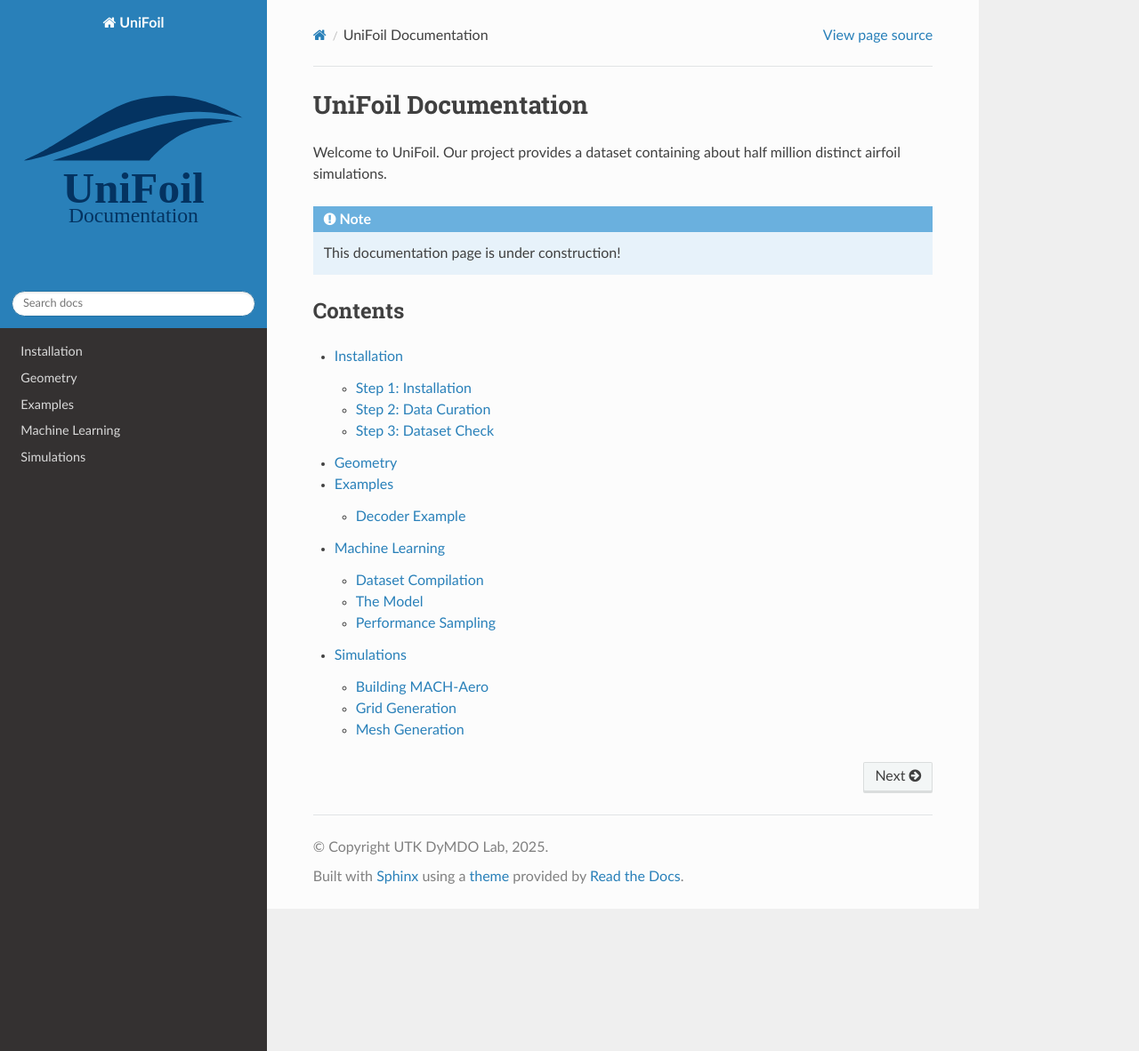
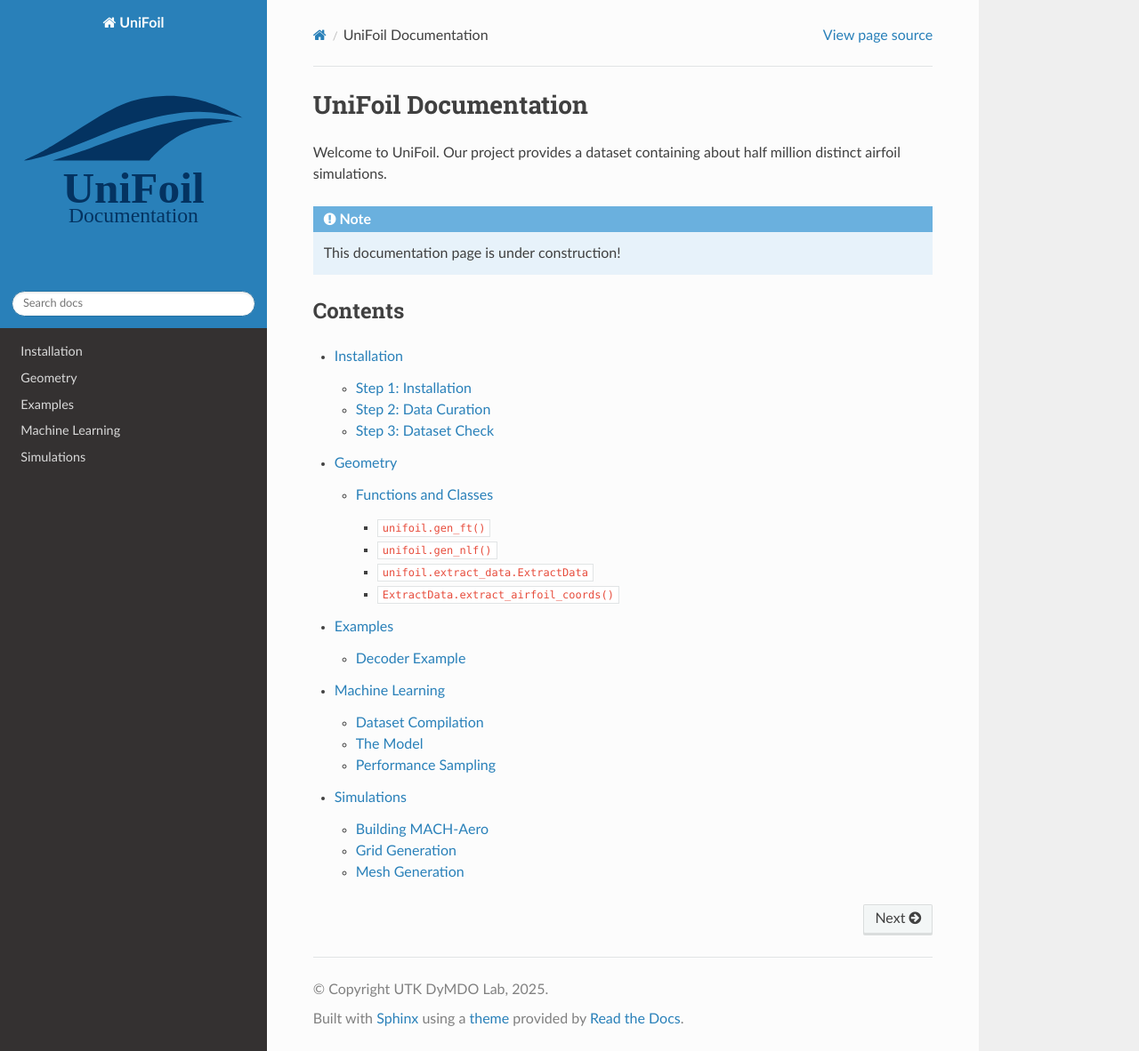
Before and after one commit to BenjaminMelanson/unifoilDocs, a Sphinx documentation site: the page built from docs/source/index.rst, in a window 1280 px wide and 1182 px high. Shown: the whole window at 89% size. Built offline with Sphinx 7.4.7 and the Read the Docs theme 3.1.0, drawn with Linux system fonts in a browser that asks for light colours; part of the change alters nothing that is shown.

```diff
--- a/docs/source/api.rst
+++ b/docs/source/api.rst
@@ -1,37 +1,106 @@
 Geometry
 ========
 
-To begin using UniFoil, import the package:
+The **Geometry** module of UniFoil provides tools to generate and access airfoil geometries from the curated UniFoil dataset.
+This includes creating both *Fully Turbulent (FT)* and *Natural Laminar Flow (NLF)* geometry libraries, as well as extracting airfoil coordinates from different datasets.
+
+The following sequence demonstrates the typical workflow for geometry generation and extraction.
 
 .. code-block:: python
 
    import unifoil
 
-The **Geometry** section provides commands to generate airfoil geometries and extract coordinate data from the UniFoil dataset.
-Follow the commands below in order.
-
-.. code-block:: python
-
-   # Generate Fully Turbulent (FT) airfoil geometries
+   # Step 1: Generate Fully Turbulent airfoils
    unifoil.gen_ft()
 
-.. code-block:: python
-
-   # Generate Natural Laminar Flow (NLF) airfoil geometries
+   # Step 2: Generate Natural Laminar Flow airfoils
    unifoil.gen_nlf()
 
-.. code-block:: python
-
-   # Initialize the data extraction interface
+   # Step 3: Initialize the data extraction interface
    from unifoil.extract_data import ExtractData
    ed = ExtractData()
 
-.. code-block:: python
-
-   # Extract airfoil coordinates from the turbulent dataset
+   # Step 4: Extract airfoil coordinates from the turbulent dataset
    x, y = ed.extract_airfoil_coords(airfoil_number=3, source="turb", plot_flag=True)
 
-.. code-block:: python
+   # Step 5: Extract airfoil coordinates from the transitional-laminar dataset
+   x, y = ed.extract_airfoil_coords(airfoil_number=3, source="translam", plot_flag=True)
 
-   # Extract airfoil coordinates from the transitional-laminar dataset
-   x, y = ed.extract_airfoil_coords(airfoil_number=3, source="translam", plot_flag=True)
+
+Functions and Classes
+---------------------
+
+.. autosummary::
+   :toctree: generated
+
+
+.. py:function:: unifoil.gen_ft()
+
+   Generates and stores the **Fully Turbulent (FT)** airfoil geometries in the local UniFoil directory.
+   These geometries are used in simulations assuming fully turbulent flow.
+
+   :return: None
+   :rtype: NoneType
+
+   **Example:**
+
+   .. code-block:: python
+
+      import unifoil
+      unifoil.gen_ft()
+
+
+.. py:function:: unifoil.gen_nlf()
+
+   Generates and stores the **Natural Laminar Flow (NLF)** airfoil geometries in the local UniFoil directory.
+   These geometries are used for cases involving laminar–turbulent transition.
+
+   :return: None
+   :rtype: NoneType
+
+   **Example:**
+
+   .. code-block:: python
+
+      import unifoil
+      unifoil.gen_nlf()
+
+
+.. py:class:: unifoil.extract_data.ExtractData()
+
+   Initializes the **ExtractData** interface, providing methods to read, process, and visualize airfoil data from the UniFoil dataset.
+
+   **Example:**
+
+   .. code-block:: python
+
+      from unifoil.extract_data import ExtractData
+      ed = ExtractData()
+
+
+.. py:method:: ExtractData.extract_airfoil_coords(airfoil_number, source="turb", plot_flag=False)
+
+   Extracts the surface coordinates *(x, y)* of a specific airfoil from the selected dataset.
+
+   :param airfoil_number: The ID number of the airfoil to extract.
+   :type airfoil_number: int
+   :param source: The dataset source, e.g., ``"turb"`` or ``"translam"``.
+   :type source: str, optional
+   :param plot_flag: If ``True``, plots the extracted airfoil geometry.
+   :type plot_flag: bool, optional
+   :return: Tuple of arrays ``(x, y)`` representing the airfoil coordinates.
+   :rtype: tuple of np.ndarray
+
+   **Examples:**
+
+   - Extract from the **turbulent dataset**:
+
+     .. code-block:: python
+
+        x, y = ed.extract_airfoil_coords(airfoil_number=3, source="turb", plot_flag=True)
+
+   - Extract from the **transitional-laminar dataset**:
+
+     .. code-block:: python
+
+        x, y = ed.extract_airfoil_coords(airfoil_number=3, source="translam", plot_flag=True)
```
